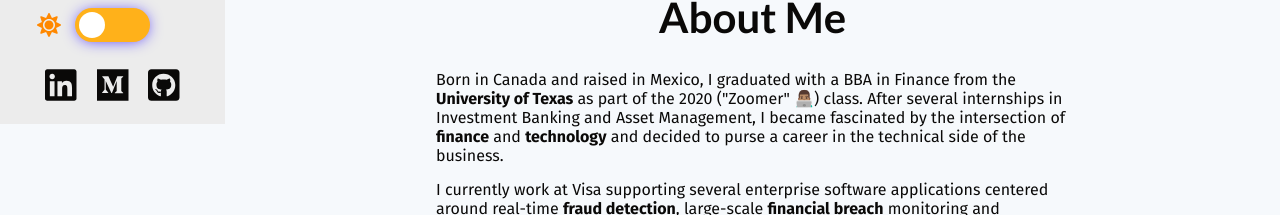
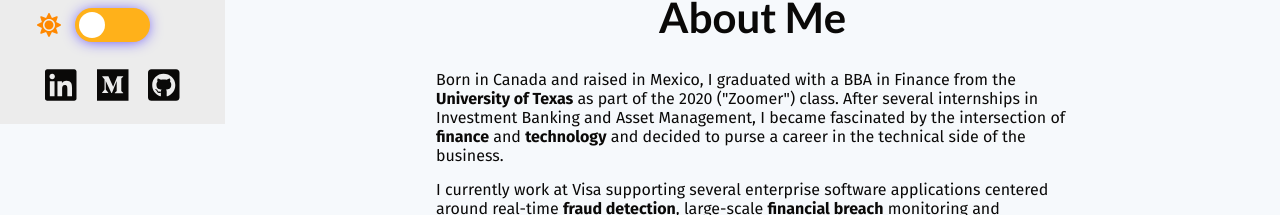
Before and after one commit to cvega21/portfolio, a React (Create React App) app: page /aboutme in a window 1280 px wide. Shown: the part 676-891 px from the top of the page. Built offline with nearby package versions, Linux system fonts and the light colour scheme; no server answers; the database is empty.

Commit message:
added ts to aboutme page

```diff
--- a/src/pages/AboutMePage.jsx
+++ b/src/pages/AboutMePage.tsx
@@ -1,6 +1,6 @@
 import { useEffect, useState, useContext } from 'react';
 import ActionButton from '../components/ActionButton';
-import profilePicture from '../assets/IMG_8239.JPG';
+import profilePicture from '../assets/IMG_8239.jpg';
 import check from '../assets/checkmark.png';
 import LogosBannerNew from '../components/LogosBanner';
 import Footer from '../components/Footer';
@@ -9,12 +9,11 @@ import { PageContext } from '../App';
 import { FontAwesomeIcon } from '@fortawesome/react-fontawesome';
 import { faCircleNotch } from '@fortawesome/free-solid-svg-icons';
 
-const AboutMe = (props) => {
+const AboutMe = () => {
   const [isMounted, setIsMounted] = useState(false);
   const pageContext = useContext(PageContext);
 
   useEffect(() => {
-    // pageContext[2] === hasHomeLoaded. set this to true on the first load so that the loading animation is only displayed once
     if (pageContext[2] === false) {
       setTimeout(() => {
         setIsMounted(true);
@@ -59,7 +58,7 @@ const AboutMe = (props) => {
         <div className="AboutSection">
           <h1>About Me</h1>
           <p>
-            Born in Canada and raised in Mexico, I graduated with a BBA in Finance from the <b>University of Texas</b> as part of the 2020 ("Zoomer" 👨🏽‍💻) class. After several internships in Investment Banking and Asset Management, I became fascinated by the intersection of <b>finance</b> and <b>technology</b> and decided to purse a career in the technical side of the business.
+            Born in Canada and raised in Mexico, I graduated with a BBA in Finance from the <b>University of Texas</b> as part of the 2020 ("Zoomer") class. After several internships in Investment Banking and Asset Management, I became fascinated by the intersection of <b>finance</b> and <b>technology</b> and decided to purse a career in the technical side of the business.
           </p>
           <p>
             I currently work at Visa supporting several enterprise software applications centered around real-time <b>fraud detection</b>, large-scale <b>financial breach</b> monitoring and payments <b>risk management</b>. I am also learning web development and exploring different areas of technology during my free time, particularly <b>blockchain</b>. I enjoy fitness, reading, English soccer, tacos mañaneros, and a wide variety of electronic music.
```
